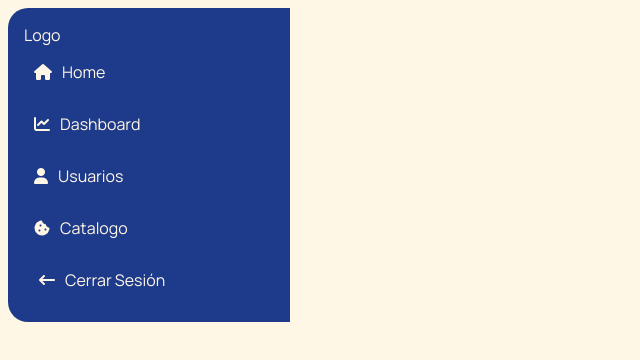
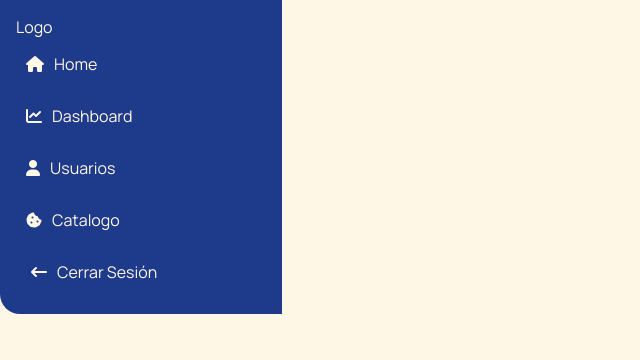
Before and after one commit to SergioHGHomez/sweetProcess, a plain HTML site: page index.html in a window 1280 px wide. Shown: the whole page, without its empty margins (0-640 px from the left). Drawn offline with Linux system fonts and the light colour scheme; a web font is replaced by a local one.

Commit message:
se elimina margin y borde del menu

```diff
--- a/style.css
+++ b/style.css
@@ -64,6 +64,7 @@
 body{
   font-family : var(--font-body);
   background-color : var(--surface-page);
+  margin : 0px;
 }
 
 
@@ -77,7 +78,7 @@ body{
   color : var(--text-on-dark);
   padding : 16px;
   width : 250px;
-  border-radius : 20px 0 0 20px;
+  border-radius : 0px 0 0 20px;
 }
 
 
```
